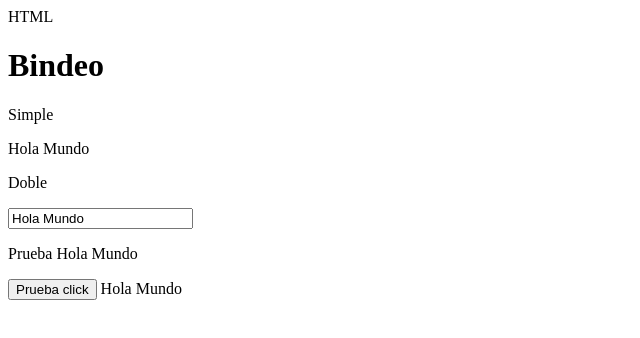
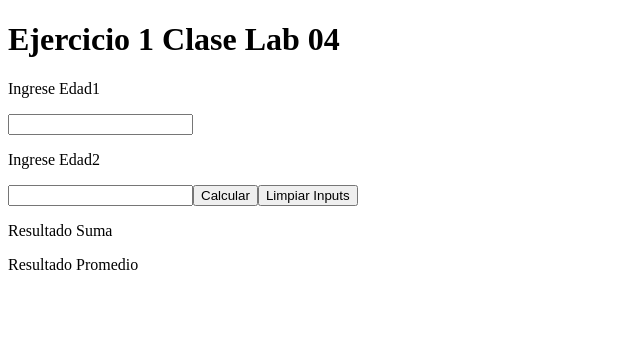
Before and after one commit to YesidGuinard/Lab4Clase1, an Angular app: page / in a window 1280 px wide. Shown: the top 338 px of the page, without its empty margins (0-640 px from the left). Built offline with nearby package versions, Linux system fonts and the light colour scheme.

Commit message:
Add suma y promedio

```diff
--- a/src/app/app.component.html
+++ b/src/app/app.component.html
@@ -1,11 +1,14 @@
-HTML
-<h1>Bindeo</h1>
-<p>Simple</p>
-{{ejemplo}}
 
-<p>Doble</p>
-<input type="text" [(ngModel)]="ejemplo">
-<p>Prueba {{ejemplo}}</p>
+<h1>Ejercicio 1 Clase Lab 04</h1>
 
-<button (click)="PruebaClick()">Prueba click</button> {{ejemplo2}}
+<p>Ingrese Edad1</p>
+<input type="text" [(ngModel)]="edad1">
+
+<p>Ingrese Edad2</p>
+<input type="text" [(ngModel)]="edad2">
+
+<button (click)="CalcularClick()">Calcular</button>
+<button (click)="LimpiarClick()">Limpiar Inputs</button>
+<p>Resultado Suma {{ResultadoSuma}}</p>
+<p>Resultado Promedio {{ResultadoPromedio}}</p>
 <router-outlet></router-outlet>
--- a/src/app/app.component.ts
+++ b/src/app/app.component.ts
@@ -8,15 +8,26 @@ import { Component } from '@angular/core';
 export class AppComponent {
   title = 'my-dream-app';
 
-public ejemplo = 'Hola Mundo';
-public ejemplo2 = 'Hola Mundo';
-constructor() { }
+  public edad1 = "";
+  public edad2 = "";
+  public ResultadoSuma= "";
+  public ResultadoPromedio= "";
+  constructor() { }
 
-ngOnInit() {
-}
+  ngOnInit() {
+  }
 
-PruebaClick() {
-  this.ejemplo2 = 'Ejecutamos el evento!!!';
-}
+  CalcularClick() {
+    this.ResultadoSuma = (parseFloat(this.edad1) + parseFloat(this.edad2)).toString();
+    this.ResultadoPromedio = ((parseFloat(this.edad1) + parseFloat(this.edad2))/2.0).toString();
+  }
+
+  LimpiarClick() {
+    this.edad1 = "";
+    this.edad2 = "";
+    this.ResultadoSuma = "";
+    this.ResultadoPromedio = "";
+  }
+
 
 }
```
